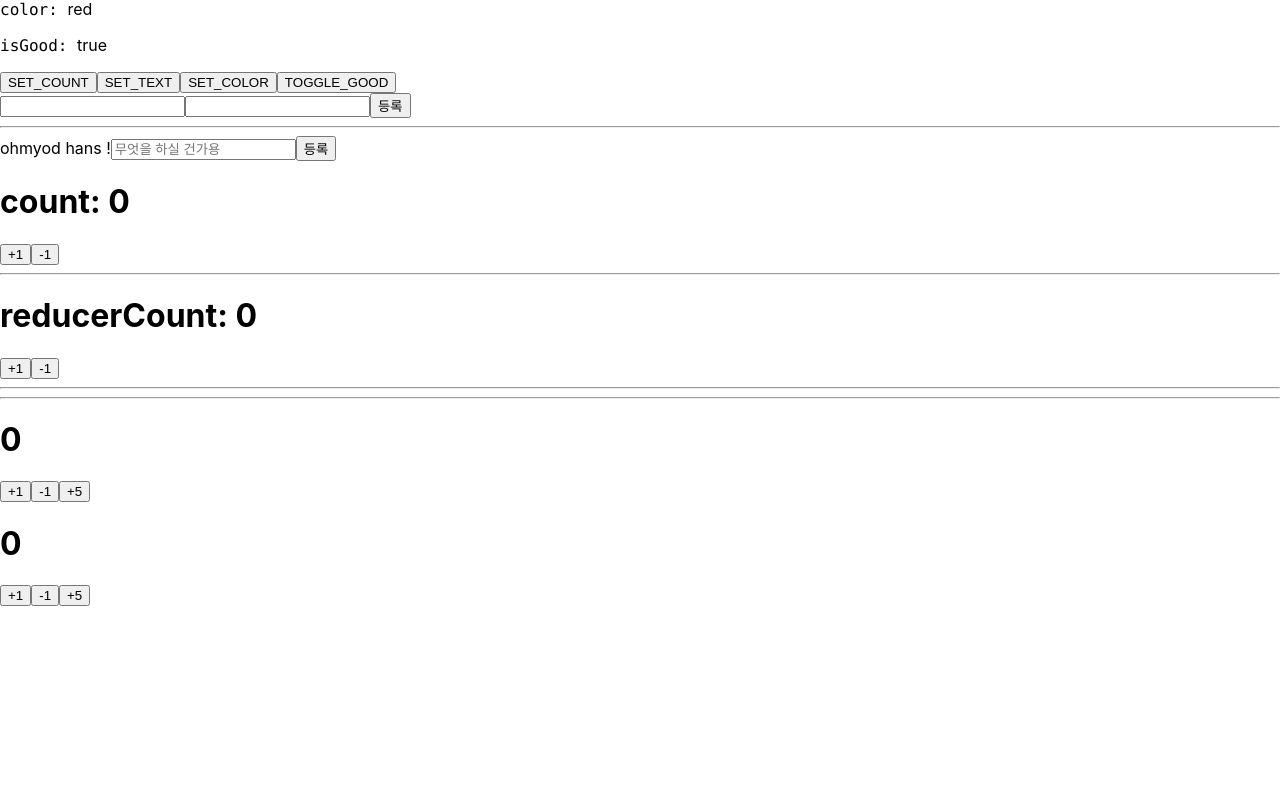
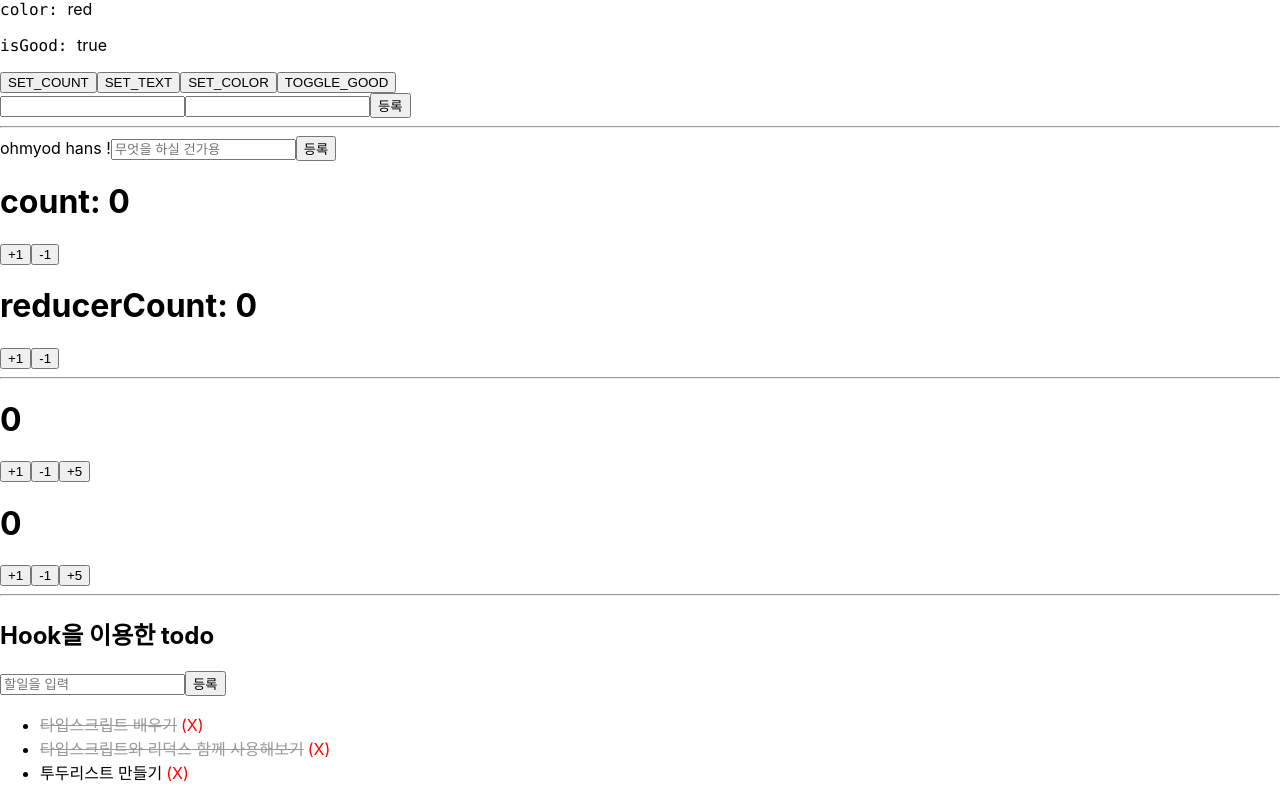
Before and after one commit to hans-hk/react-ts-redux-observable-antd-next, a React app: page / in a window 1280 px wide. Shown: the part 359-1159 px from the top of the page. Before the commit the page ends 965 px from the top, so only its background shows below. Built offline with nearby package versions, Linux system fonts and the light colour scheme.

Commit message:
feat: redux + hook, Todo 예제에 적용

```diff
--- a/src/components/App.tsx
+++ b/src/components/App.tsx
@@ -3,6 +3,8 @@ import CounterContainer from '../containers/CounterContianer';
 import {TodosContextProvider} from '../contexts/TodosContext';
 import Counter from './Counter';
 import Greetings from './Greetings';
+import HookTodoInsert from './HookTodoInsert';
+import HookTodoList from './HookTodoList';
 import MyForm from './MyForm';
 import ReducerCounter from './ReducerCounter';
 import ReduxHookCounter from './ReduxHookCounter';
@@ -33,6 +35,10 @@ const App: React.FC = () => {
       <hr/>
       <CounterContainer/>
       <ReduxHookCounter/>
+      <hr/>
+      <h2>Hook을 이용한 todo</h2>
+      <HookTodoInsert/>
+      <HookTodoList/>
     </div>
   );
 };
--- /dev/null
+++ b/src/components/HookTodoInsert.tsx
@@ -0,0 +1,32 @@
+import React, {ChangeEvent, FormEvent, useState} from 'react';
+import useAddTodo from '../hooks/useAddTodo';
+
+type HookTodoInsertPropTypes = {};
+
+function HookTodoInsert() {
+  const [value, setValue] = useState('');
+  const onChange = (e: ChangeEvent<HTMLInputElement>) => {
+    setValue(e.target.value);
+  };
+  const addTodo = useAddTodo();
+  const onSubmit = (e: FormEvent) => {
+    e.preventDefault();
+    // TODO: 커스텀 Hook 사용해서 새 항목 등록
+    addTodo(value);
+    setValue('');
+  };
+
+  return (
+    <form onSubmit={onSubmit}>
+      <input
+        placeholder={'할일을 입력'}
+        value={value}
+        onChange={onChange}/>
+        <button type="submit">등록</button>
+    </form>
+  );
+}
+
+HookTodoInsert.defaultProps = {};
+
+export default HookTodoInsert;
--- /dev/null
+++ b/src/components/HookTodoItem.tsx
@@ -0,0 +1,24 @@
+import React from 'react';
+import useTodoActions from '../hooks/useTodoActions';
+import {Todo} from '../modules/todos';
+import './TodoItem.css';
+
+type HookTodoItemProps = {
+  todo: Todo;
+};
+
+function HookTodoItem({todo}: HookTodoItemProps) {
+  // TODO: 커스텀 hook 사용하여 수정, 삭제
+  const {onToggle, onRemove} = useTodoActions(todo.id);
+
+  return (
+    <li className={`TodoItem ${todo.done ? 'done' : ''}`}>
+      <span className={'text'} onClick={onToggle}>{todo.text}</span>
+      <span className={'remove'} onClick={onRemove}>(X)</span>
+    </li>
+  );
+}
+
+HookTodoItem.defaultProps = {};
+
+export default HookTodoItem;
--- /dev/null
+++ b/src/components/HookTodoList.tsx
@@ -0,0 +1,25 @@
+import React from 'react';
+import useTodos from '../hooks/useTodos';
+import {Todo} from '../modules/todos';
+import HookTodoItem from './HookTodoItem';
+
+type HookTodoListProps = {};
+
+function HookTodoList() {
+  const todos: Todo[] = useTodos(); //TODO: 커스텀 hook 사용하여 조회
+
+  if (todos.length === 0) return (<p>등록된 항목이 없음</p>);
+  return (
+    <ul>
+      {
+        todos.map(todo => (
+          <HookTodoItem todo={todo} key={todo.id}/>
+        ))
+      }
+    </ul>
+  );
+}
+
+HookTodoList.defaultProps = {};
+
+export default HookTodoList;
--- a/src/components/TodoList.tsx
+++ b/src/components/TodoList.tsx
@@ -29,13 +29,11 @@ function Counter() {
         <button onClick={onIncrease}>+1</button>
         <button onClick={onDecrease}>-1</button>
       </div>
-      <hr/>
       <h1>reducerCount: {reducerCount}</h1>
       <div>
         <button onClick={onReducerIncrease}>+1</button>
         <button onClick={onReducerDecrease}>-1</button>
       </div>
-      <hr/>
     </div>
   );
 }
--- /dev/null
+++ b/src/hooks/useAddTodo.ts
@@ -0,0 +1,8 @@
+import {useCallback} from 'react';
+import {useDispatch} from 'react-redux';
+import {addTodo} from '../modules/todos';
+
+export default function useAddTodo() {
+  const dispatch = useDispatch();
+  return useCallback(text => dispatch(addTodo(text)), [dispatch]);
+}
--- /dev/null
+++ b/src/hooks/useTodoActions.ts
@@ -0,0 +1,11 @@
+import {useCallback} from 'react';
+import {useDispatch} from 'react-redux';
+import {removeTodo, toggleTodo} from '../modules/todos';
+
+export default function useTodoActions(id: number) {
+  const dispatch = useDispatch();
+  const onToggle = useCallback(() => dispatch(toggleTodo(id)), [dispatch, id]);
+  const onRemove = useCallback(() => dispatch(removeTodo(id)), [dispatch, id]);
+
+  return {onToggle, onRemove};
+}
--- /dev/null
+++ b/src/hooks/useTodos.ts
@@ -0,0 +1,7 @@
+import {useSelector} from 'react-redux';
+import {RootState} from '../modules';
+
+export default function useTodos() {
+  const todos = useSelector((state: RootState) => state.todos);
+  return todos;
+}
--- a/src/modules/index.ts
+++ b/src/modules/index.ts
@@ -1,8 +1,10 @@
 import {combineReducers} from 'redux';
 import counter from './counter';
+import todos from './todos';
 
 const rootReducer = combineReducers({
   counter,
+  todos,
 });
 
 export default rootReducer;
--- /dev/null
+++ b/src/modules/todos.ts
@@ -0,0 +1,59 @@
+// 액션 type
+const ADD_TODO = 'todos/ADD_TODO' as const;
+const TOGGLE_TODO = 'todos/TOGGLE_TODO' as const;
+const REMOVE_TODO = 'todos/REMOVE_TODO' as const;
+
+// 액션 생성 함수
+export const addTodo = (text: string) => ({
+  type: ADD_TODO,
+  payload: text,
+});
+
+export const toggleTodo = (id: number) => ({
+  type: TOGGLE_TODO,
+  payload: id,
+});
+
+export const removeTodo = (id: number) => ({
+  type: REMOVE_TODO,
+  payload: id,
+});
+
+// 액션들의 타입스크립트 타입 준비
+type TodosAction = ReturnType<typeof addTodo> | ReturnType<typeof toggleTodo> | ReturnType<typeof removeTodo>;
+
+// 상태를 위한 타입 선언
+export type Todo = {
+  id: number;
+  text: string;
+  done: boolean;
+}
+
+type TodosState = Todo[];
+
+// 초깃값 설정
+const initialState: TodosState = [
+  {id: 1, text: '타입스크립트 배우기', done: true},
+  {id: 2, text: '타입스크립트와 리덕스 함께 사용해보기', done: true},
+  {id: 3, text: '투두리스트 만들기', done: false},
+];
+
+function todos(state: TodosState = initialState, action: TodosAction): TodosState {
+  switch (action.type) {
+    case ADD_TODO:
+      const nextId = Math.max(...state.map(todo => todo.id)) + 1;
+      return state.concat({
+        id: nextId,
+        text: action.payload,
+        done: false,
+      });
+    case TOGGLE_TODO:
+      return state.map(todo => todo.id === action.payload ? {...todo, done: !todo.done} : todo);
+    case REMOVE_TODO:
+      return state.filter(todo => todo.id !== action.payload);
+    default:
+      return state;
+  }
+}
+
+export default todos;
```
